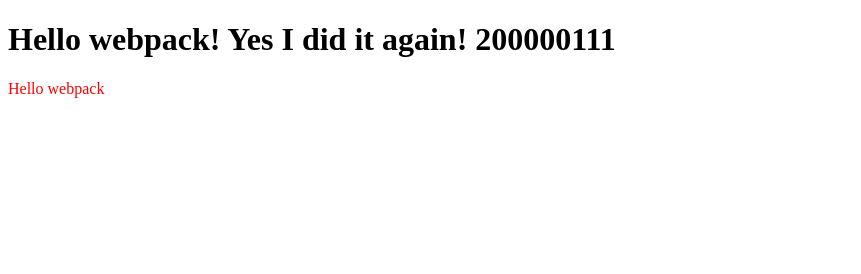
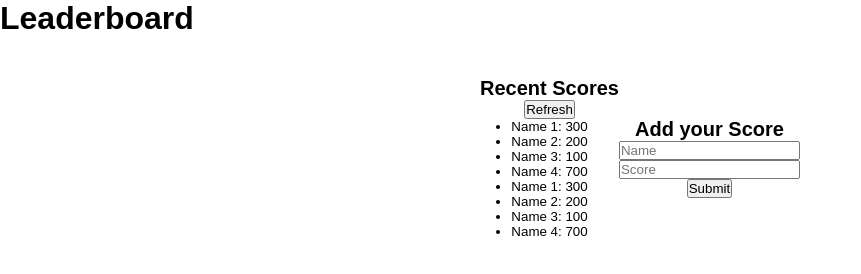
Before and after one commit to cancelei/Leaderboard, a website built with webpack: page src/index.html in a window 1280 px wide. Shown: the whole page, without its empty margins (0-861 px from the left). Built offline with nearby package versions, Linux system fonts and the light colour scheme.

Commit message:
Update Html

```diff
--- a/src/index.html
+++ b/src/index.html
@@ -3,9 +3,39 @@
 <head>
     <meta charset="UTF-8">
     <meta name="viewport" content="width=device-width, initial-scale=1.0">
-    <title>Wbpack Exercise Yess!! I did it!</title>
+    <title>Leaderboard App</title>
 </head>
 <body>
-    <h1>Hello webpack! Yes I did it again! 200000111</h1>
+
+    <h1>Leaderboard</h1>
+
+    <section class="recentscoresandinputparent">
+        <sub class="recentscoresparent">
+            <h2>Recent Scores</h2>
+            <button>Refresh</button>
+
+            <ul>
+                <li>Name 1: 300</li>
+                <li>Name 2: 200</li>
+                <li>Name 3: 100</li>
+                <li>Name 4: 700</li>
+                <li>Name 1: 300</li>
+                <li>Name 2: 200</li>
+                <li>Name 3: 100</li>
+                <li>Name 4: 700</li>
+            </ul>
+
+        </sub>
+
+        <sub class="scoresparent">
+            <h2>Add your Score</h2>
+
+            <input type="text" placeholder="Name" />
+            <input type="number" placeholder="Score" />
+
+            <button type="submit">Submit</button>
+        </sub>
+
+    </section>
 </body>
 </html>
--- a/src/index.js
+++ b/src/index.js
@@ -1,14 +1,14 @@
 import _ from 'lodash';
 import './style.css';
 
-function component() {
-  const element = document.createElement('div');
+// function component() {
+//   const element = document.createElement('div');
 
-  // Lodash, now imported by this script
-  element.innerHTML = _.join(['Hello', 'webpack'], ' ');
-  element.classList.add('hello');
+//   // Lodash, now imported by this script
+//   element.innerHTML = _.join(['Hello', 'webpack'], ' ');
+//   element.classList.add('hello');
 
-  return element;
-}
+//   return element;
+// }
 
-document.body.appendChild(component());
+// document.body.appendChild(component());
--- a/src/style.css
+++ b/src/style.css
@@ -1,3 +1,29 @@
-.hello {
-  color: red;
+* {
+  padding: 0;
+  margin: 0;
+  font-family: sans-serif;
 }
+
+.recentscoresandinputparent {
+  display: flex;
+  flex-direction: row;
+  align-items: center;
+  justify-content: center;
+  margin-top: 20px;
+}
+
+.recentscoresparent {
+  display: flex;
+  flex-direction: column;
+  align-items: center;
+  justify-content: center;
+  margin-top: 20px;
+}
+
+.scoresparent {
+  display: flex;
+  flex-direction: column;
+  align-items: center;
+  justify-content: center;
+  margin-top: 20px;
+}
```
Also changed, not shown: dist/index.html.
